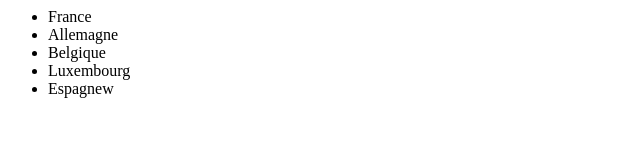
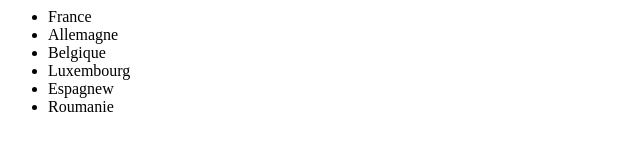
Before and after one commit to rdeniel/villegit, a plain HTML site: page pays.html in a window 1280 px wide. Shown: the full height of the page, 0-640 px from the left. Drawn offline with Linux system fonts and the light colour scheme.

Commit message:
Update pays.html roumanie

```diff
--- a/pays.html
+++ b/pays.html
@@ -10,6 +10,7 @@
 			<li>Belgique</li>
 			<li>Luxembourg</li>
 			<li>Espagnew</li>
+			<li>Roumanie</li>
 		</ul>
 	</body>
 </html>
```
